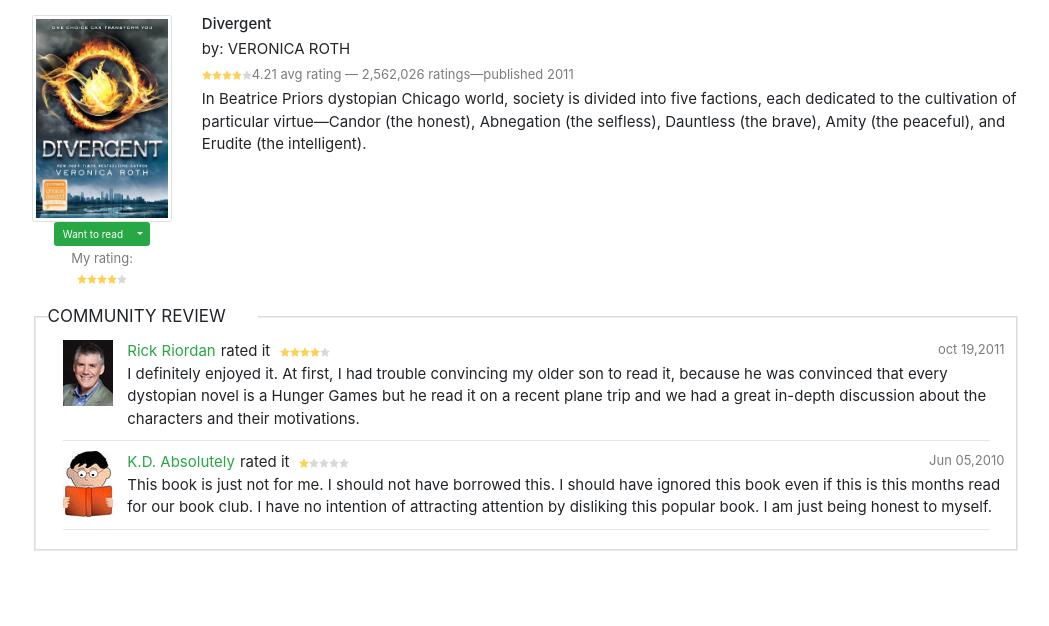
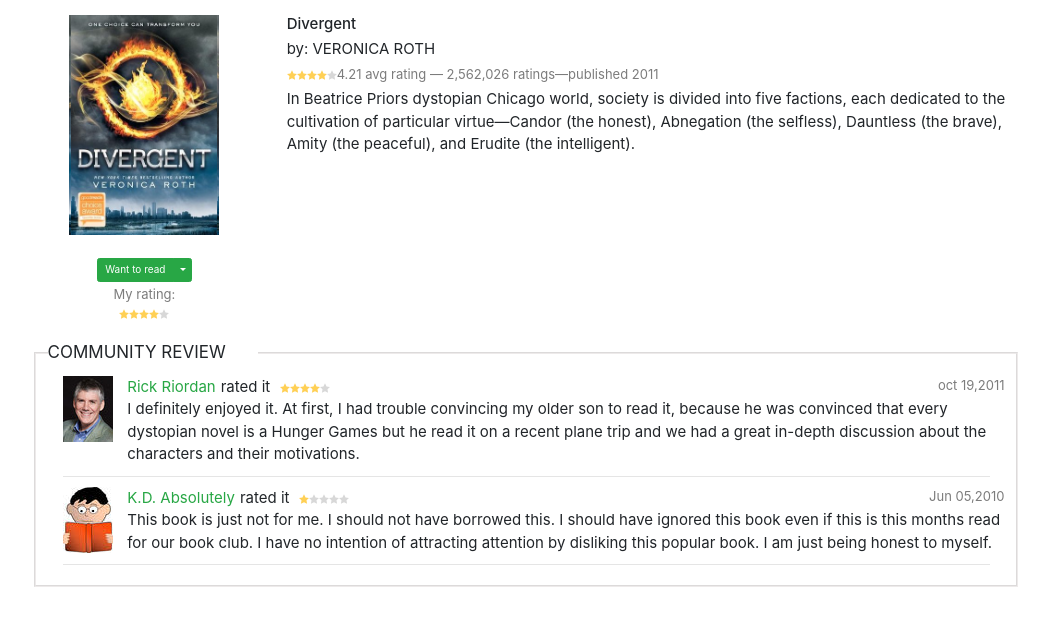
Before and after one commit to alaaEbrahem/React-Project, a React (Create React App) app: page /book in a window 1280 px wide. Shown: the top 626 px of the page, without its empty margins (114-1163 px from the left). Built offline with nearby package versions, Linux system fonts and the light colour scheme.

Commit message:
flip book

```diff
--- a/src/components/AuthorProfile/AuthorBooks/AuthorBook/AuthorBook.scss
+++ b/src/components/AuthorProfile/AuthorBooks/AuthorBook/AuthorBook.scss
@@ -3,7 +3,7 @@
     padding: 0 !important;
 }
 
-@media only screen and (max-width: 600px) {
+@media only screen and (max-width: 800px) {
     p {
         text-align: center;
     }
--- a/src/components/BookProfile/BookInfo/BookInfo.js
+++ b/src/components/BookProfile/BookInfo/BookInfo.js
@@ -1,12 +1,19 @@
-import React from 'react'
+import React from 'react';
+import './BookInfo.scss';
 import { Col, Row, Dropdown,Button,ButtonGroup } from 'react-bootstrap';
 const BookInfo = (props) => (
     <Col md="11" className="m-auto py-4">
         <Row>
-            <Col md="2" sm="12" className="text-center">
-            <img src={props.bookImg} alt="authorimg"
-                className="img-fluid text-center m-auto img-thumbnail"/>
-            <br></br>
+            <Col md="3" sm="12" className="text-center m-auto ">
+                <div className="fliptextcard m-auto">
+                    <div className="fliptextcard__images m-auto">
+                        <div className="fliptextcard__frontimg1" style={{ backgroundImage: `url(${props.bookImg})` }}>
+                        </div>
+                        <div className="fliptextcard__backface" style={{ backgroundImage: `url(${props.bookbackImg})` }}>
+                        </div>
+                    </div>
+                </div>
+                <br></br>
                 <Dropdown className="m-auto text-center" as={ButtonGroup}>
                     <Button variant="success">Want to read</Button>
                     <Dropdown.Toggle split variant="success" id="dropdown-split-basic" />
@@ -40,7 +47,7 @@
 
             </span>
             </Col>
-            <Col md="10">
+            <Col md="9">
                 <h4>{props.bookName}</h4>
                 <p className="my-1">by: {props.authorName}</p>
                 <span className="stars" data-stars="4">
--- /dev/null
+++ b/src/components/BookProfile/BookInfo/BookInfo.scss
@@ -0,0 +1,35 @@
+/**/
+.fliptextcard {
+    position: relative;
+    height:22rem;
+    width: 15rem;
+}
+.fliptextcard__images {
+    position: absolute;
+    transition: 1s;
+    transform-style: preserve-3d;
+    height:22rem;
+    width: 15rem;
+}
+.fliptextcard__frontimg1 {
+    position: absolute;
+    text-align: center;
+    backface-visibility: hidden;
+    height:22rem;
+    width: 15rem;
+    background-position: center;
+    background-size: contain;
+}
+.fliptextcard__backface {
+    position: absolute;
+    text-align: center;
+    backface-visibility: hidden;
+    transform: rotateY(180deg);
+    height:22rem;
+    width: 15rem;
+    background-position: center;
+    background-size: contain;
+}
+.fliptextcard__images:hover {
+    transform: rotateY(180deg);
+}
--- a/src/components/BookProfile/BookProfile.js
+++ b/src/components/BookProfile/BookProfile.js
@@ -1,6 +1,7 @@
 import React, { Component } from 'react';
 
-import bookImg from '../../assets/images/d.jpg'
+import bookImg from '../../assets/images/d.jpg';
+import bookbackImg from '../../assets/images/db.jpg'
 import BookInfo from './BookInfo/BookInfo';
 import BookReview from './BookReviewsList/BookReviewList'
 import { Container, Col } from 'react-bootstrap';
@@ -12,6 +13,7 @@
         data: [
             {
                 bookImg: bookImg,
+                bookbackImg: bookbackImg,
                 bookName: 'Divergent',
                 authorName: 'VERONICA ROTH',
                 description: 'In Beatrice Priors dystopian Chicago world, society is divided into five factions, each dedicated to the cultivation of particular virtue—Candor (the honest), Abnegation (the selfless), Dauntless (the brave), Amity (the peaceful), and Erudite (the intelligent). ',
@@ -23,6 +25,7 @@
         return (
             <Container>
                 <BookInfo bookImg={bookImg}
+                    bookbackImg={bookbackImg}
                     bookName={this.state.data[0].bookName}
                     authorName={this.state.data[0].authorName}
                     description={this.state.data[0].description}
--- a/src/components/BookProfile/BookReviewsList/BookReview.js/Bookreview.js
+++ b/src/components/BookProfile/BookReviewsList/BookReview.js/Bookreview.js
@@ -1,9 +1,6 @@
 import React from 'react';
 import '../../../../App.scss';
-import { Col, Container, Row } from 'react-bootstrap';
-// import './stars.scss'
-
-
+import { Col, Row } from 'react-bootstrap';
 
 const Bookreview = (props) => (
     <>
```
Also changed, not shown: src/App.js (+5 -5 lines), src/assets/images/db.jpg (added).
